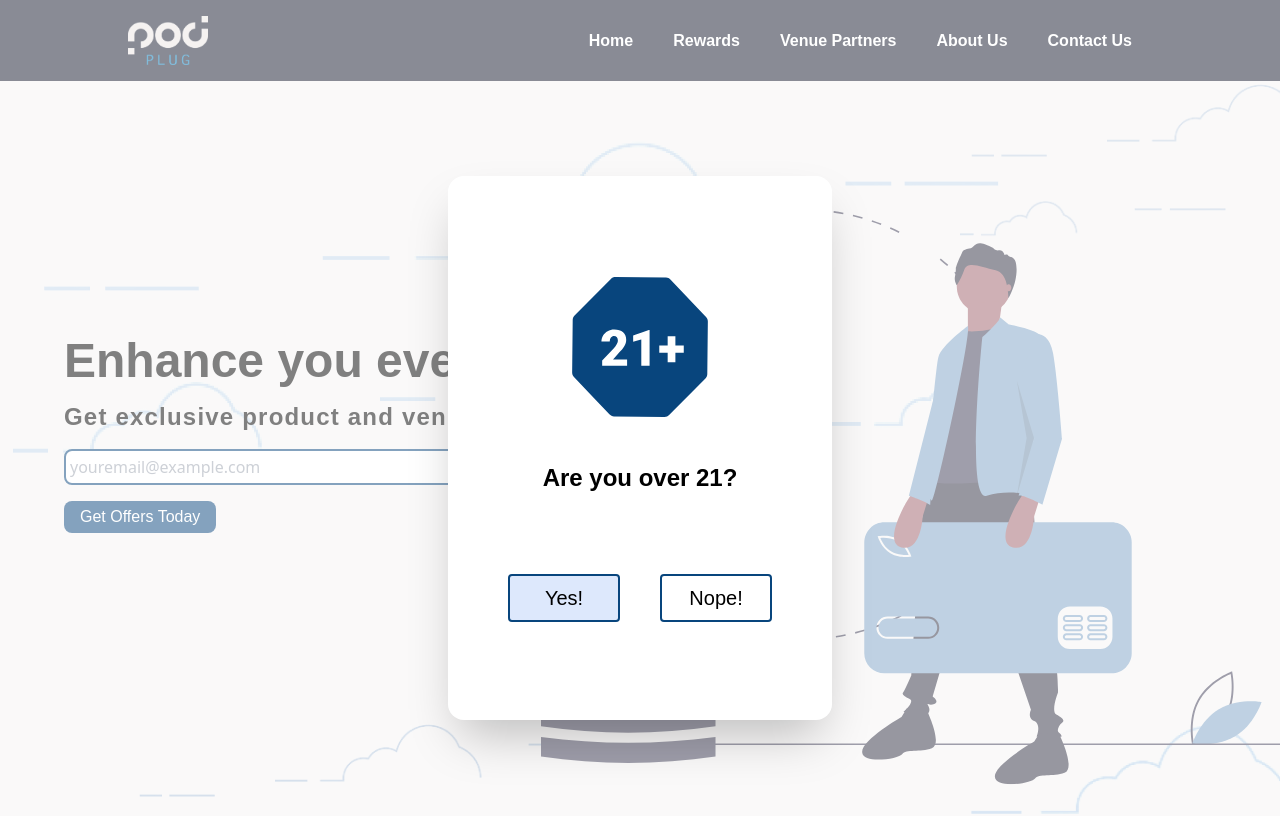
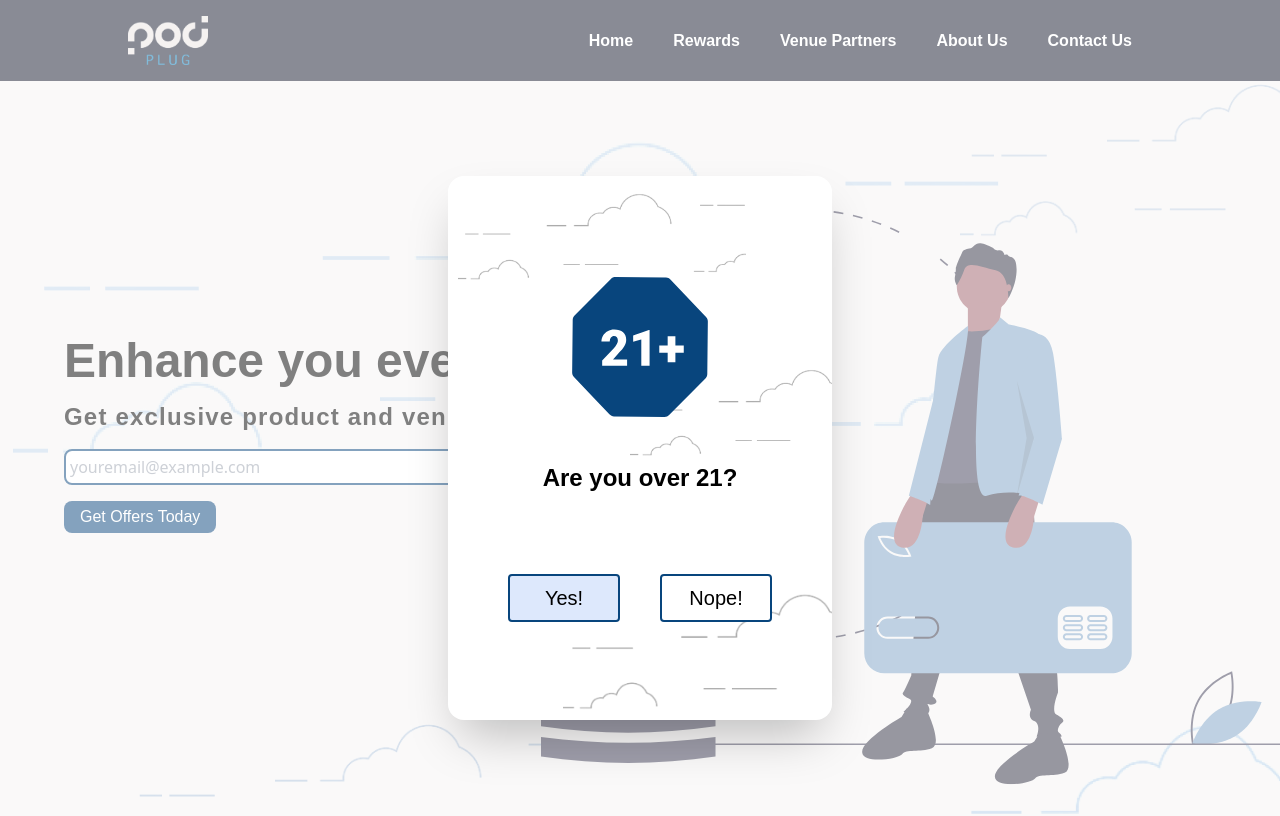
Before and after one commit to Cory-Accardo/pod_plug_main_client, a Next.js app: page /rewards in a window 1280 px wide. Shown: the top 816 px of the page. Built offline with nearby package versions, Linux system fonts and the light colour scheme.

Commit message:
Add clouds

```diff
--- a/pages/_app.tsx
+++ b/pages/_app.tsx
@@ -44,18 +44,44 @@ function MyApp({ Component, pageProps }) {
       {!verified && (
         <>
           <div className="absolute h-full w-full bg-white opacity-50 z-overlay"></div>
-          <div className="fixed top-44 bg-white rounded-2xl w-96 h-136 z-overlay left-1/2 transform -translate-x-1/2 shadow-2xl flex flex-col items-center">
+          <div className="fixed top-44 bg-white rounded-2xl w-96 h-136 z-overlay left-1/2 transform -translate-x-1/2 shadow-2xl flex flex-col items-center overflow-hidden">
+            <div className="absolute w-full h-full">
+              <img
+                src="/clouds_gray.png"
+                alt="Clouds"
+                className="absolute transform scale-75"
+                style={{ left: "-10%" }}
+              ></img>
+              <img
+                src="/clouds_gray.png"
+                alt="Clouds"
+                className="absolute transform scale-75"
+                style={{
+                  left: "35%",
+                  top: "11rem",
+                }}
+              ></img>
+              <img
+                src="/clouds_gray.png"
+                alt="Clouds"
+                className="absolute"
+                style={{
+                  left: "30%",
+                  top: "26rem",
+                }}
+              ></img>
+            </div>
             <img
               src="/age.svg"
               alt="Age 21 warning"
-              className="w-48 mt-16 pt-2"
+              className="w-48 mt-16 pt-2 relative"
             />
-            <div className="font-black font-raleway text-2xl mt-4">
+            <div className="font-black font-raleway text-2xl mt-4 relative">
               Are you over 21?
             </div>
-            <div className="flex flex-row mt-20">
+            <div className="flex flex-row mt-20 relative">
               <button
-                className="font-raleway text-xl border-2 border-theme-dark rounded py-2 w-28 bg-button-emphasis hover:bg-button-hover"
+                className="font-raleway text-xl border-2 border-theme-dark rounded py-2 w-28 bg-button-emphasis hover:bg-button-hover relative"
                 onClick={() => {
                   verifyAge(true);
                 }}
@@ -63,7 +89,7 @@ function MyApp({ Component, pageProps }) {
                 Yes!
               </button>
               <button
-                className="font-raleway text-xl border-2 border-theme-dark rounded py-2 w-28 ml-10 hover:bg-button-hover"
+                className="font-raleway text-xl border-2 border-theme-dark rounded py-2 w-28 ml-10 bg-white hover:bg-button-hover relative"
                 onClick={() => {
                   verifyAge(false);
                 }}
```
Also changed, not shown: public/clouds_gray.png (added).
